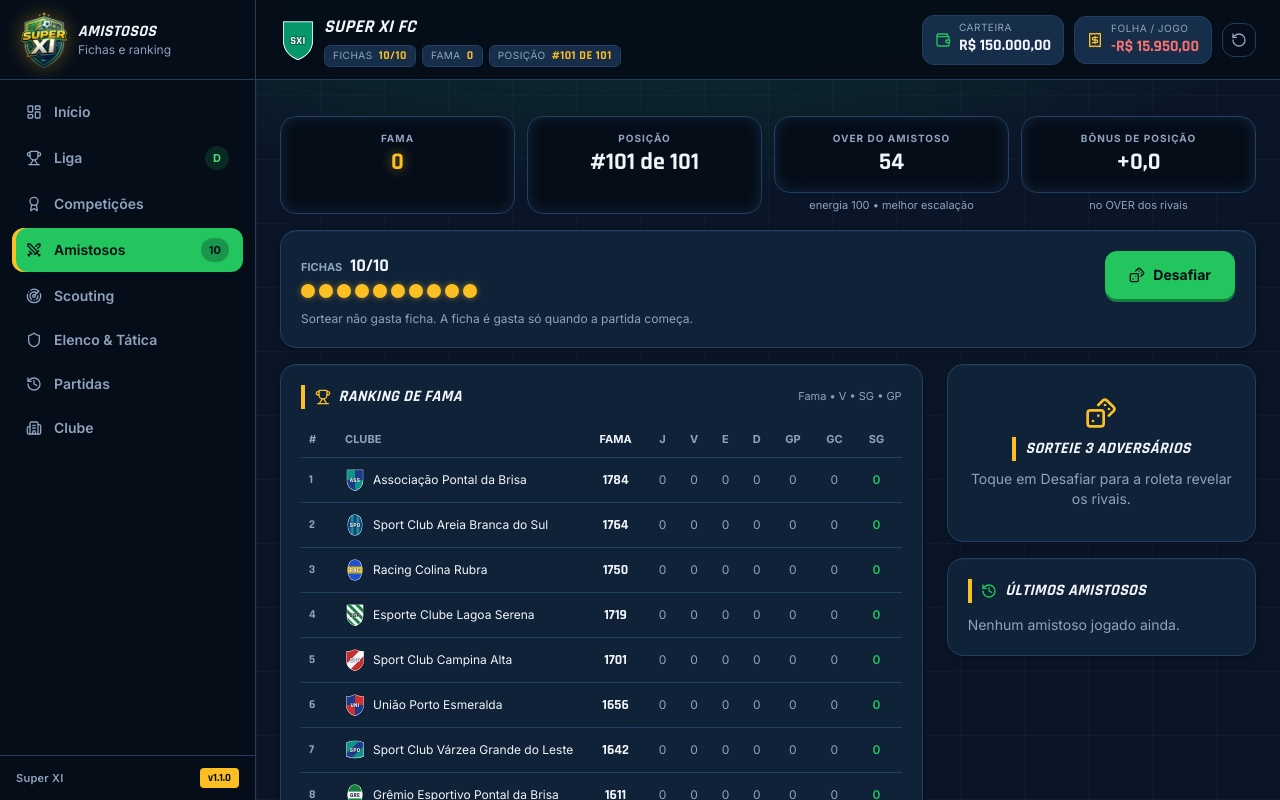
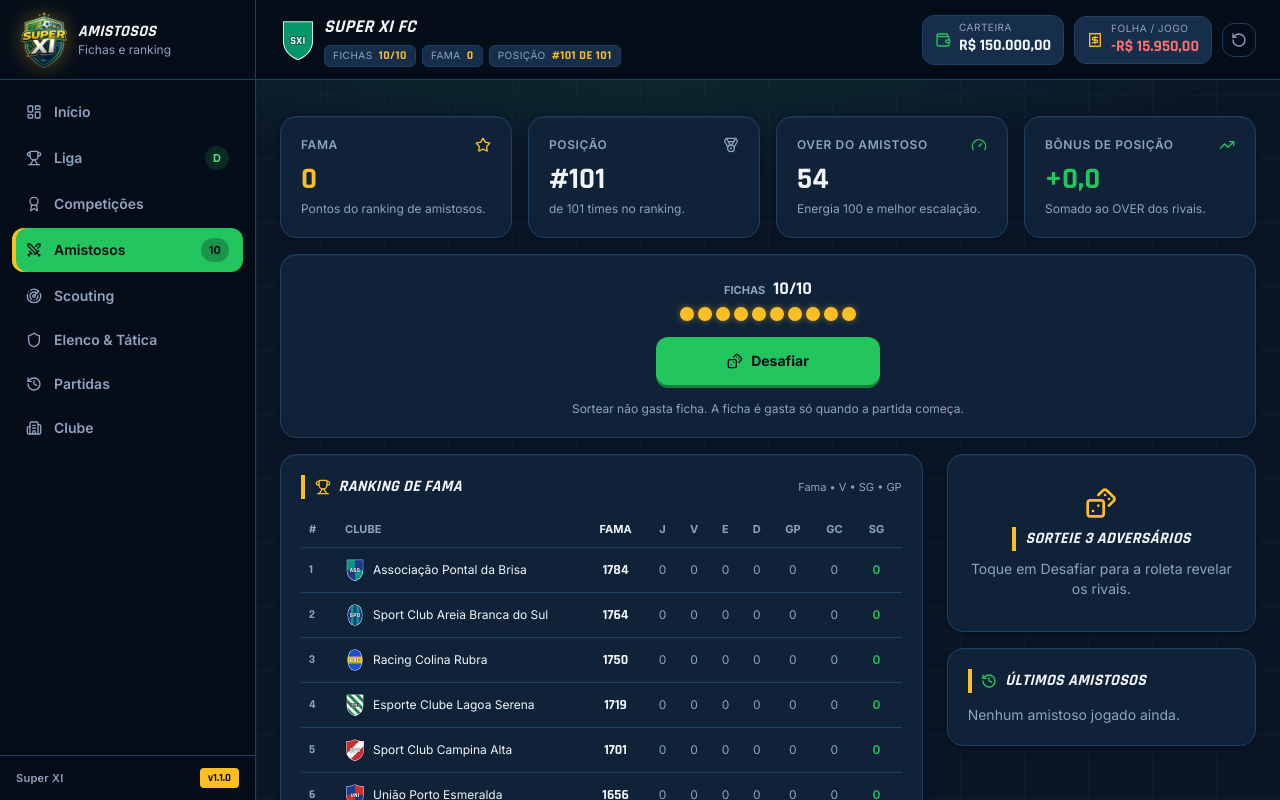
Before and after one commit to adrinoxdev/super-xi, a Vue app: page /#/friendlies in a window 1280 px wide. Shown: the top 800 px of the page. Built offline with nearby package versions, Linux system fonts and the light colour scheme.

Commit message:
fix(amistosos): cartoes de estatistica no padrao do Inicio e acao centralizada

```diff
--- a/src/components/friendlies/TokenBar.vue
+++ b/src/components/friendlies/TokenBar.vue
@@ -10,7 +10,7 @@ defineProps<{ tokens: number; max: number; nextIn: string | null }>()
       <span class="text-[11px] font-bold uppercase">Fichas</span>
       <strong class="font-score text-lg text-ink ml-2">{{ tokens }}/{{ max }}</strong>
     </p>
-    <div class="flex flex-wrap gap-1 mt-1" role="img" :aria-label="`${tokens} de ${max} fichas`">
+    <div class="flex flex-wrap justify-center gap-1 mt-1" role="img" :aria-label="`${tokens} de ${max} fichas`">
       <span
         v-for="i in max"
         :key="i"
--- a/src/views/FriendliesView.vue
+++ b/src/views/FriendliesView.vue
@@ -1,7 +1,6 @@
 <script setup lang="ts">
 import { computed, nextTick, onMounted, ref } from 'vue'
-import { Dices, RefreshCw } from 'lucide-vue-next'
-import StatTile from '@/components/ui/StatTile.vue'
+import { Dices, Gauge, Medal, RefreshCw, Star, TrendingUp } from 'lucide-vue-next'
 import BaseCard from '@/components/ui/BaseCard.vue'
 import BaseButton from '@/components/ui/BaseButton.vue'
 import SectionTitle from '@/components/ui/SectionTitle.vue'
@@ -56,31 +55,51 @@ function onRedraw() {
 
 <template>
   <section class="space-y-4 animate-pop">
-    <div class="grid grid-cols-2 sm:grid-cols-4 gap-3">
-      <div class="min-w-0 flex flex-col gap-1">
-        <StatTile label="Fama" :value="friendlies.fame" class="flex-1" />
+    <!-- Mesmo padrão dos cartões de FinanceSummary (tela Início): rótulo + ícone, valor grande, descrição dentro do cartão. -->
+    <div class="grid grid-cols-1 sm:grid-cols-2 lg:grid-cols-4 gap-4">
+      <BaseCard padding="p-4 sm:p-5" class="min-w-0">
+        <div class="flex items-center justify-between text-xs font-semibold text-ink-muted uppercase tracking-wider">
+          <span class="truncate">Fama</span>
+          <Star class="w-4 h-4 text-gold shrink-0" />
         </div>
-      <div class="min-w-0 flex flex-col gap-1">
-        <StatTile label="Posição" :value="`#${friendlies.rank} de ${total}`" value-class="text-ink" class="flex-1" />
+        <div class="mt-2 font-score font-extrabold text-2xl sm:text-3xl break-words text-gold">{{ friendlies.fame }}</div>
+        <p class="mt-1 text-xs text-ink-muted">Pontos do ranking de amistosos.</p>
+      </BaseCard>
+
+      <BaseCard padding="p-4 sm:p-5" class="min-w-0">
+        <div class="flex items-center justify-between text-xs font-semibold text-ink-muted uppercase tracking-wider">
+          <span class="truncate">Posição</span>
+          <Medal class="w-4 h-4 text-ink-muted shrink-0" />
         </div>
-      <div class="min-w-0 flex flex-col gap-1">
-        <StatTile label="OVER do amistoso" :value="Math.round(userOver)" value-class="text-ink" class="flex-1" />
-        <span class="text-[11px] text-ink-muted text-center">energia 100 • melhor escalação</span>
+        <div class="mt-2 font-score font-extrabold text-2xl sm:text-3xl break-words text-ink">#{{ friendlies.rank }}</div>
+        <p class="mt-1 text-xs text-ink-muted">de {{ total }} times no ranking.</p>
+      </BaseCard>
+
+      <BaseCard padding="p-4 sm:p-5" class="min-w-0">
+        <div class="flex items-center justify-between text-xs font-semibold text-ink-muted uppercase tracking-wider">
+          <span class="truncate">OVER do Amistoso</span>
+          <Gauge class="w-4 h-4 text-emeraldpro shrink-0" />
         </div>
-      <div class="min-w-0 flex flex-col gap-1">
-        <StatTile label="Bônus de posição" :value="bonusLabel" value-class="text-ink" class="flex-1" />
-        <span class="text-[11px] text-ink-muted text-center">no OVER dos rivais</span>
+        <div class="mt-2 font-score font-extrabold text-2xl sm:text-3xl break-words text-ink">{{ Math.round(userOver) }}</div>
+        <p class="mt-1 text-xs text-ink-muted">Energia 100 e melhor escalação.</p>
+      </BaseCard>
+
+      <BaseCard padding="p-4 sm:p-5" class="min-w-0">
+        <div class="flex items-center justify-between text-xs font-semibold text-ink-muted uppercase tracking-wider">
+          <span class="truncate">Bônus de Posição</span>
+          <TrendingUp class="w-4 h-4 text-emeraldpro shrink-0" />
         </div>
+        <div class="mt-2 font-score font-extrabold text-2xl sm:text-3xl break-words text-emeraldpro">{{ bonusLabel }}</div>
+        <p class="mt-1 text-xs text-ink-muted">Somado ao OVER dos rivais.</p>
+      </BaseCard>
     </div>
 
-    <BaseCard class="space-y-3">
-      <div class="flex flex-col sm:flex-row sm:items-center sm:justify-between gap-4">
+    <BaseCard class="flex flex-col items-center text-center gap-4">
       <TokenBar :tokens="friendlies.tokens" :max="FRIENDLIES.tokens.max" :next-in="tokenBarNext" />
-        <BaseButton class="w-full sm:w-auto px-6 py-3 min-h-12 text-sm flex items-center justify-center gap-2 shrink-0 disabled:cursor-not-allowed" :disabled="!isLive && !!challengeBlock" @click="onChallenge">
+      <BaseButton class="w-full sm:w-auto sm:min-w-56 px-6 py-3 min-h-12 text-sm flex items-center justify-center gap-2 disabled:cursor-not-allowed" :disabled="!isLive && !!challengeBlock" @click="onChallenge">
         <Dices class="w-4 h-4" />
         {{ isLive ? 'Acompanhar amistoso' : 'Desafiar' }}
       </BaseButton>
-      </div>
       <div class="space-y-1">
         <p v-if="!isLive && challengeBlock" class="text-xs text-dangerpro">{{ challengeBlock }}</p>
         <p v-else class="text-xs text-ink-muted">Sortear não gasta ficha. A ficha é gasta só quando a partida começa.</p>
```
Lines whose indentation alone changed are shown as unchanged.
